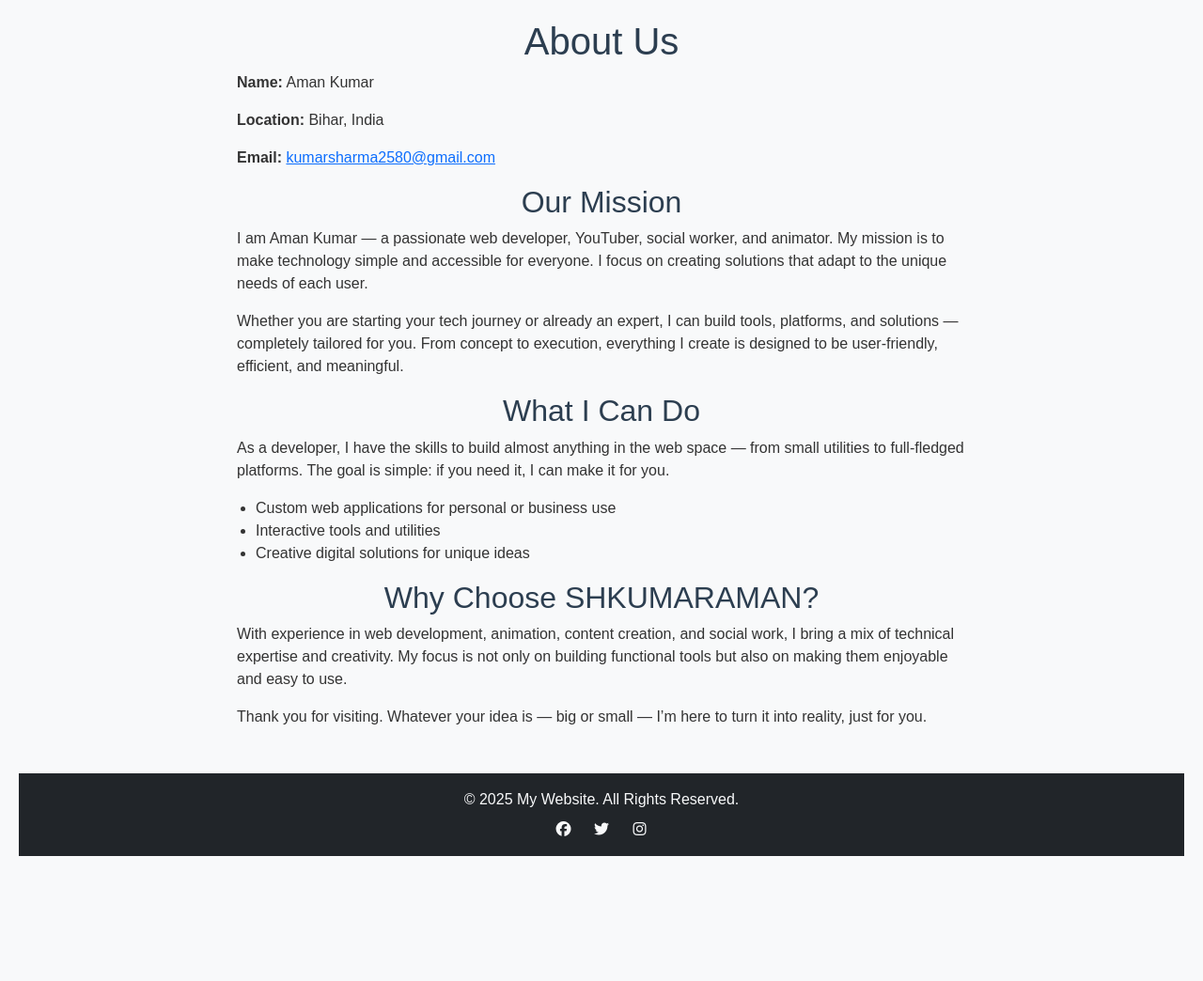
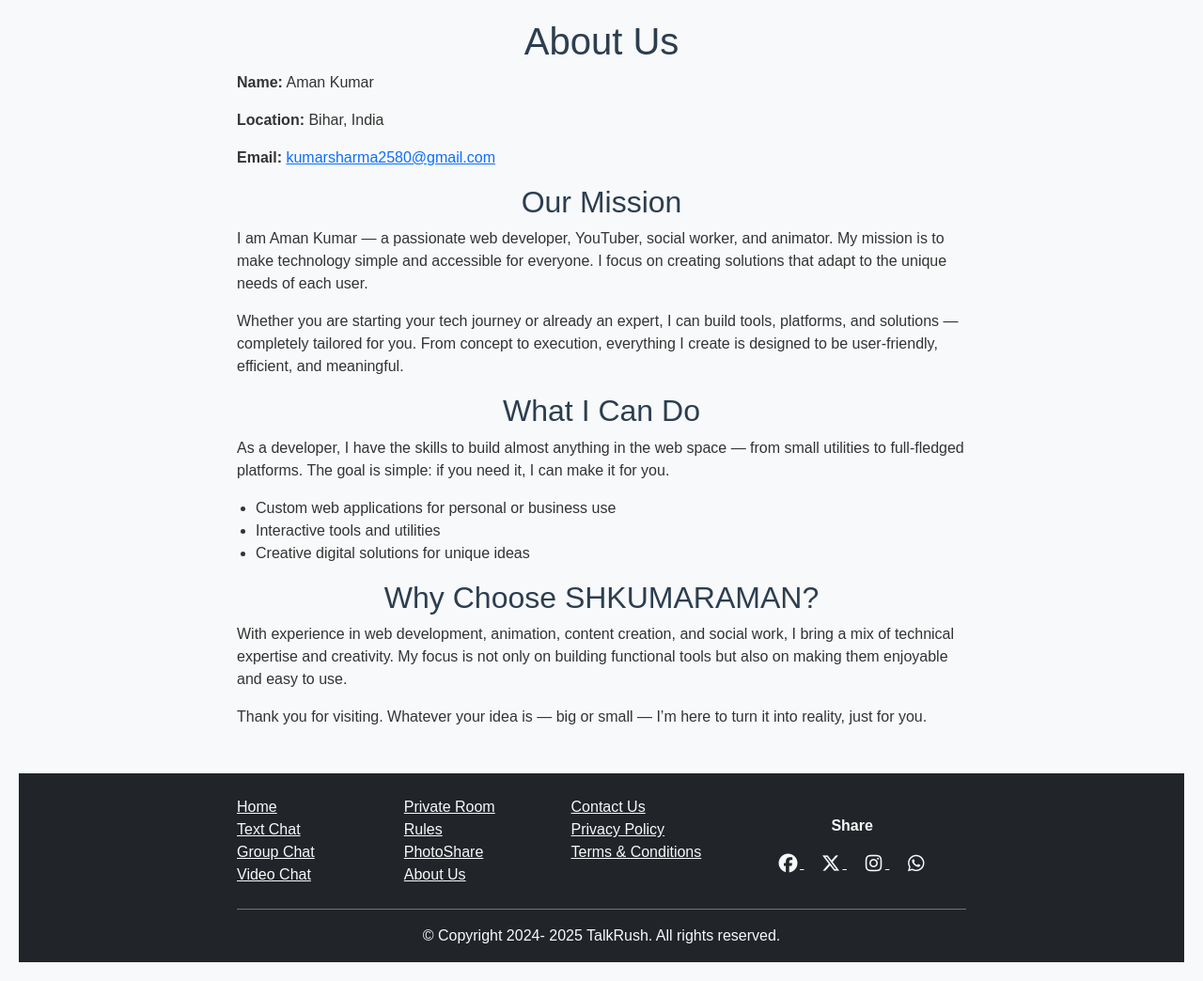
Before and after one commit to shkumaraman/shkumaraman.github.io, a Jekyll site: the page built from about.html, in a window 1280 px wide. Shown: the whole page at 94% size. Built offline with Jekyll 4.4.1, drawn with Linux system fonts in a browser that asks for light colours; before the commit the page ends 931 px from its top, so only the background shows below that.

Commit message:
Update footer.html

```diff
--- a/_includes/footer.html
+++ b/_includes/footer.html
@@ -1,10 +1,54 @@
-<footer class="bg-dark text-light text-center py-3 mt-5">
+<footer class="bg-dark text-light mt-5 pt-4 pb-3">
   <div class="container">
-    <p class="mb-0">&copy; {{ site.time | date: '%Y' }} My Website. All Rights Reserved.</p>
-    <div class="mt-2">
-      <a href="https://facebook.com" class="text-light me-3"><i class="fab fa-facebook"></i></a>
-      <a href="https://twitter.com" class="text-light me-3"><i class="fab fa-twitter"></i></a>
-      <a href="https://instagram.com" class="text-light"><i class="fab fa-instagram"></i></a>
+    <div class="row">
+
+      <!-- Navigation Links -->
+      <div class="col-md-8">
+        <div class="row">
+          <div class="col-6 col-md-4 mb-2">
+            <a href="/" class="d-block text-light">Home</a>
+            <a href="/chat/index.html" class="d-block text-light">Text Chat</a>
+            <a href="/chat/group.html" class="d-block text-light">Group Chat</a>
+            <a href="/chat/video.html" class="d-block text-light">Video Chat</a>
+          </div>
+          <div class="col-6 col-md-4 mb-2">
+            <a href="/chat/private-room.html" class="d-block text-light">Private Room</a>
+            <a href="/rules.html" class="d-block text-light">Rules</a>
+            <a href="/photoshare.html" class="d-block text-light">PhotoShare</a>
+            <a href="/about.html" class="d-block text-light">About Us</a>
+          </div>
+          <div class="col-6 col-md-4 mb-2">
+            <a href="/contact.html" class="d-block text-light">Contact Us</a>
+            <a href="/privacy-policy.html" class="d-block text-light">Privacy Policy</a>
+            <a href="/terms.html" class="d-block text-light">Terms & Conditions</a>
+          </div>
+        </div>
+      </div>
+
+      <!-- Social Links -->
+      <div class="col-md-4 d-flex flex-column align-items-center justify-content-center mb-3 mb-md-0">
+        <p class="fw-bold">Share</p>
+        <div>
+          <a href="https://www.facebook.com/sharer/sharer.php?u={{ site.url }}" target="_blank" class="text-light me-3">
+            <i class="fab fa-facebook fa-lg"></i>
+          </a>
+          <a href="https://twitter.com/intent/tweet?url={{ site.url }}" target="_blank" class="text-light me-3">
+            <i class="fab fa-x-twitter fa-lg"></i>
+          </a>
+          <a href="https://www.instagram.com/?url={{ site.url }}" target="_blank" class="text-light me-3">
+            <i class="fab fa-instagram fa-lg"></i>
+          </a>
+          <a href="https://api.whatsapp.com/send?text={{ site.url }}" target="_blank" class="text-light">
+            <i class="fab fa-whatsapp fa-lg"></i>
+          </a>
+        </div>
+      </div>
+    </div>
+
+    <!-- Copyright -->
+    <div class="text-center mt-3 border-top border-secondary pt-3">
+      &copy; Copyright 2024-
+      <script>document.write(new Date().getFullYear())</script> TalkRush. All rights reserved.
     </div>
   </div>
-</footer>
+  </footer>
```
